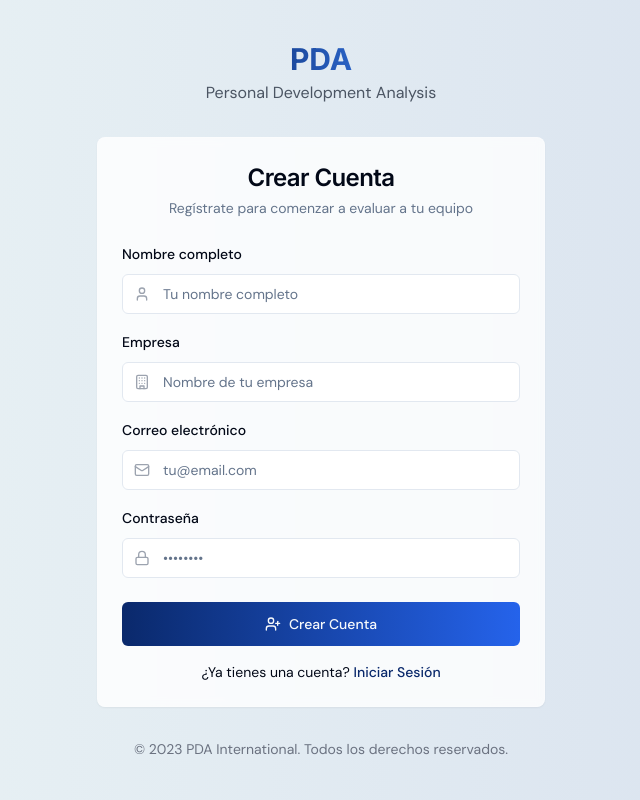
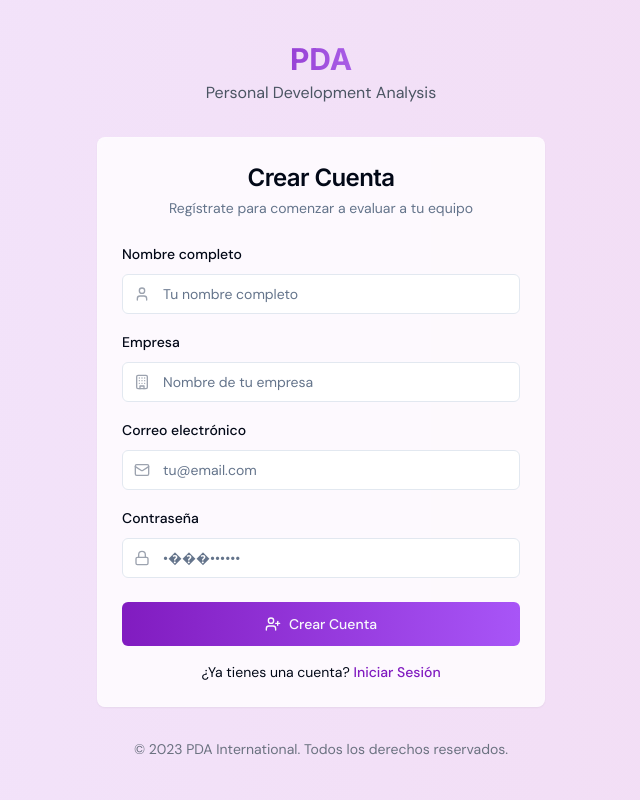
Before and after one commit to lazarohernan/Plataforma-PDA, a React (Vite) app: page /register in a window 1280 px wide. Shown: the whole page, without its empty margins (319-959 px from the left). Built offline with nearby package versions, Linux system fonts and the light colour scheme.

Commit message:
Change blue color scheme
The blue color scheme was changed to maintain a context of seriousness while being different.

```diff
--- a/src/index.css
+++ b/src/index.css
@@ -1,4 +1,3 @@
-
 @tailwind base;
 @tailwind components;
 @tailwind utilities;
@@ -11,7 +10,7 @@
     --card-foreground: 222.2 84% 4.9%;
     --popover: 0 0% 100%;
     --popover-foreground: 222.2 84% 4.9%;
-    --primary: 221 83% 23%;
+    --primary: 277 75% 43%;
     --primary-foreground: 210 40% 98%;
     --secondary: 210 40% 96.1%;
     --secondary-foreground: 222.2 47.4% 11.2%;
@@ -23,7 +22,7 @@
     --destructive-foreground: 210 40% 98%;
     --border: 214.3 31.8% 91.4%;
     --input: 214.3 31.8% 91.4%;
-    --ring: 221 83% 23%;
+    --ring: 277 75% 43%;
     --radius: 0.5rem;
   }
 
@@ -44,7 +43,7 @@
 
 @layer utilities {
   .text-gradient {
-    @apply bg-gradient-to-r from-primary to-blue-500 bg-clip-text text-transparent;
+    @apply bg-gradient-to-r from-primary to-purple-400 bg-clip-text text-transparent;
   }
 
   .card-hover {
@@ -70,7 +69,7 @@
   }
 
   .bg-gradient-blue {
-    background: linear-gradient(90deg, hsla(186, 33%, 94%, 1) 0%, hsla(216, 41%, 89%, 1) 100%);
+    background: linear-gradient(90deg, hsla(277, 33%, 94%, 1) 0%, hsla(297, 41%, 89%, 1) 100%);
   }
 }
 
--- a/src/pages/Index.tsx
+++ b/src/pages/Index.tsx
@@ -17,7 +17,7 @@ const Index = () => {
             Evaluación conductual científica basada en cinco dimensiones para optimizar la selección y desarrollo de tu equipo.
           </p>
           <div className="flex flex-wrap gap-4 mt-8 justify-center">
-            <Button size="lg" className="bg-gradient-to-r from-primary to-blue-600 hover:opacity-90">
+            <Button size="lg" className="bg-gradient-to-r from-primary to-purple-500 hover:opacity-90">
               Comenzar Evaluación
             </Button>
             <Button size="lg" variant="outline" className="backdrop-blur-sm bg-white/50 border-white/20">
--- a/src/pages/Login.tsx
+++ b/src/pages/Login.tsx
@@ -1,4 +1,3 @@
-
 import { useState } from "react";
 import { Link } from "react-router-dom";
 import { Button } from "@/components/ui/button";
@@ -12,7 +11,7 @@ const Login = () => {
   const [password, setPassword] = useState("");
 
   return (
-    <div className="min-h-screen bg-gradient-to-b from-white to-gray-50 flex items-center justify-center p-4">
+    <div className="min-h-screen bg-gradient-purple flex items-center justify-center p-4">
       <div className="w-full max-w-md space-y-8 fade-in">
         <div className="text-center">
           <Link to="/" className="inline-block">
@@ -21,7 +20,7 @@ const Login = () => {
           </Link>
         </div>
 
-        <Card className="border-0 shadow-lg">
+        <Card className="border border-white/20 bg-white/80 backdrop-blur-sm">
           <CardHeader className="space-y-1">
             <CardTitle className="text-2xl text-center">Iniciar Sesión</CardTitle>
             <CardDescription className="text-center">
@@ -64,7 +63,7 @@ const Login = () => {
             </div>
           </CardContent>
           <CardFooter className="flex flex-col space-y-4">
-            <Button className="w-full flex items-center gap-2" size="lg">
+            <Button className="w-full flex items-center gap-2 bg-gradient-to-r from-primary to-purple-500" size="lg">
               <LogIn className="h-4 w-4" />
               Iniciar Sesión
             </Button>
--- a/src/pages/Register.tsx
+++ b/src/pages/Register.tsx
@@ -1,4 +1,3 @@
-
 import { useState } from "react";
 import { Link } from "react-router-dom";
 import { Button } from "@/components/ui/button";
@@ -14,7 +13,7 @@ const Register = () => {
   const [password, setPassword] = useState("");
 
   return (
-    <div className="min-h-screen bg-gradient-blue flex items-center justify-center p-4">
+    <div className="min-h-screen bg-gradient-purple flex items-center justify-center p-4">
       <div className="w-full max-w-md space-y-8 fade-in">
         <div className="text-center">
           <Link to="/" className="inline-block">
@@ -78,7 +77,7 @@ const Register = () => {
                 <Input
                   id="password"
                   type="password"
-                  placeholder="••••••••"
+                  placeholder="•���••••••"
                   className="pl-10"
                   value={password}
                   onChange={(e) => setPassword(e.target.value)}
@@ -87,7 +86,7 @@ const Register = () => {
             </div>
           </CardContent>
           <CardFooter className="flex flex-col space-y-4">
-            <Button className="w-full flex items-center gap-2 bg-gradient-to-r from-primary to-blue-600" size="lg">
+            <Button className="w-full flex items-center gap-2 bg-gradient-to-r from-primary to-purple-500" size="lg">
               <UserPlus className="h-4 w-4" />
               Crear Cuenta
             </Button>
```
